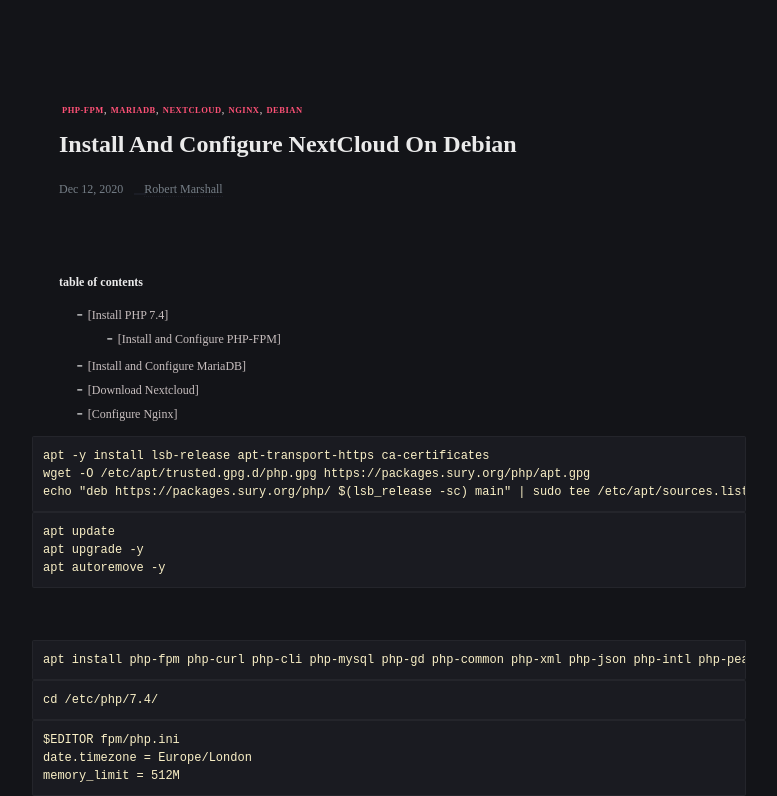
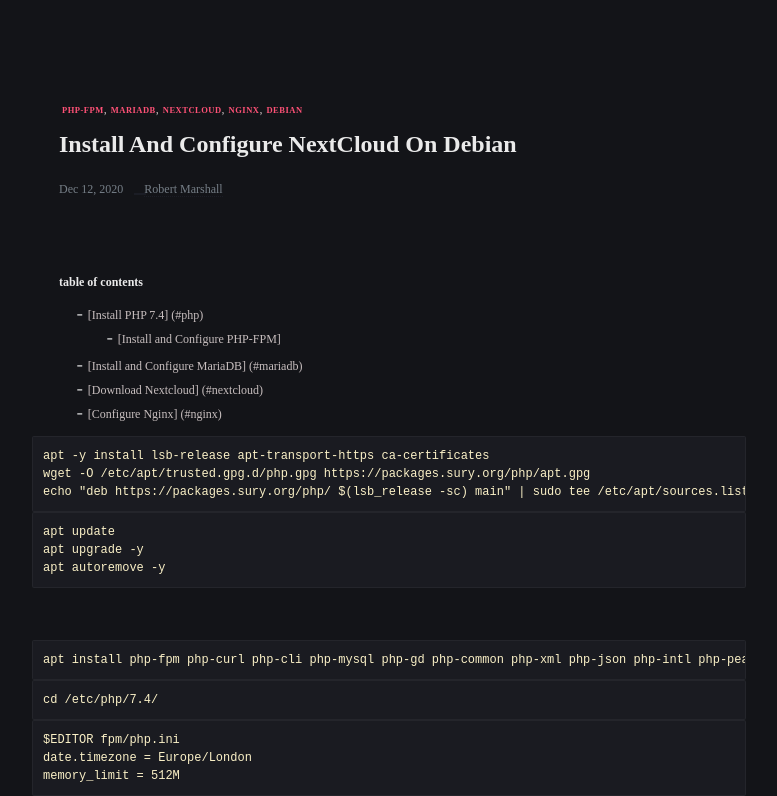
Before and after one commit to robert-marshall/xyz, a Jekyll site: the page built from _posts/2020-12-12-install-and-configure-nextcloud-on-debian.md, in a window 1280 px wide and 900 px high, cut to the strip 104-900 px from the top of the window. Shown: the whole strip, without its empty margins (251-1028 px from the left). Built offline with Jekyll 4.4.1, drawn with Linux system fonts in a browser that asks for light colours.

Commit message:
herpderp

````diff
--- a/_posts/2020-12-12-install-and-configure-nextcloud-on-debian.md
+++ b/_posts/2020-12-12-install-and-configure-nextcloud-on-debian.md
@@ -7,11 +7,11 @@
 
 ##### table of contents
 
- - [Install PHP 7.4]
+ - [Install PHP 7.4] (#php)
      - [Install and Configure PHP-FPM]
- - [Install and Configure MariaDB]
- - [Download Nextcloud]
- - [Configure Nginx]
+ - [Install and Configure MariaDB] (#mariadb)
+ - [Download Nextcloud] (#nextcloud)
+ - [Configure Nginx] (#nginx)
 
 
 ```
````
